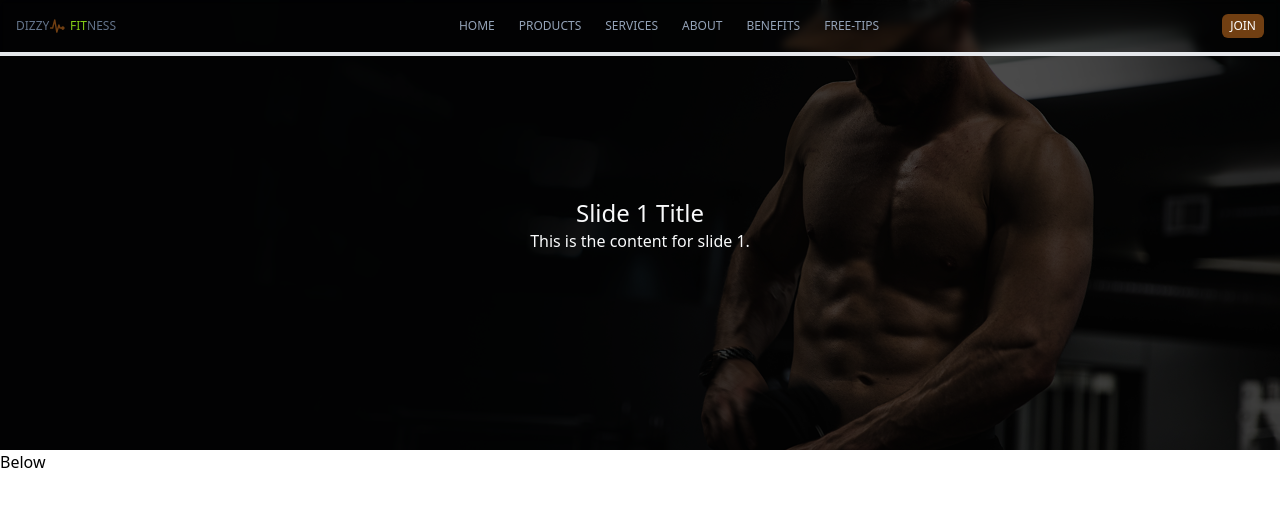
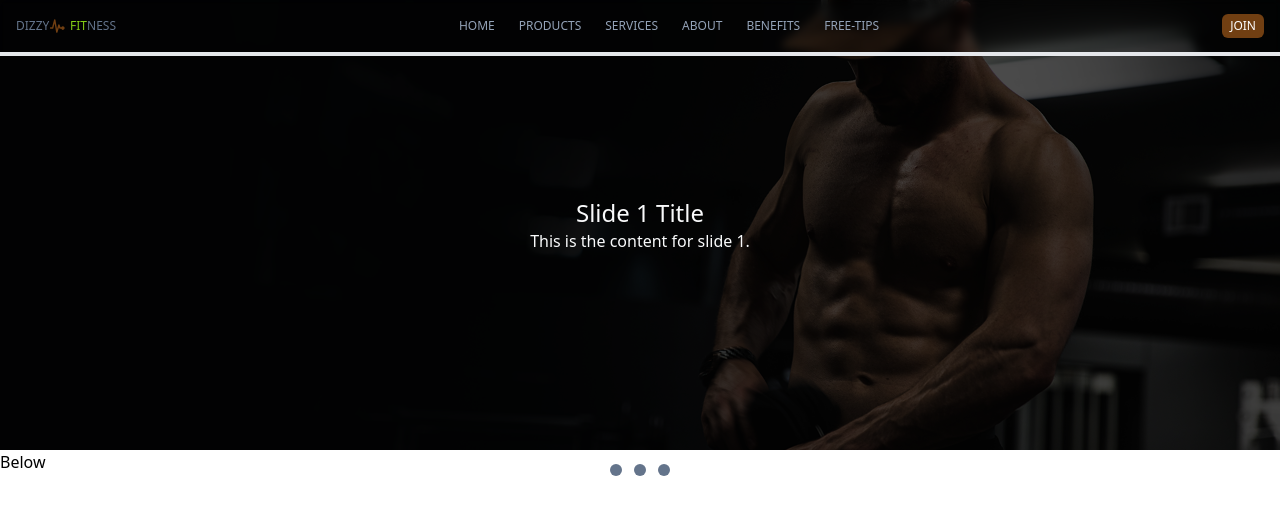
Before and after one commit to janeAnezi/DizzyFitness, a React (Vite) app: page / in a window 1280 px wide. Shown: the top 514 px of the page. Built offline with nearby package versions, Linux system fonts and the light colour scheme.

Commit message:
update home page

```diff
--- a/src/Component/Slider.jsx
+++ b/src/Component/Slider.jsx
@@ -3,6 +3,7 @@ import h1Hero from "../assets/img/hero/h1_hero.png";
 import gallery4 from "../assets/img/gallery/herobg2.jpeg";
 import gallery1 from "../assets/img/gallery/gallery4.png";
 import { IoIosArrowForward,  IoIosArrowBack  } from "react-icons/io";
+import { GoDotFill } from "react-icons/go";
 
 const Slider = () => {
   const slides = [
@@ -33,6 +34,7 @@ const Slider = () => {
     setCurrIndex(lastSlide ? 0 : currIndex + 1);
   }
 
+
   return (
     <div className="max-w-[1400px] h-[450px] w-full m-auto relative group">
       <div style={{backgroundImage: `url(${slides[currIndex].background})`}}
@@ -51,6 +53,20 @@ const Slider = () => {
           className="hidden group-hover:block absolute top-[50%] -translate-x-0 translate-y-[-50%] right-5 text-2xl text-gray-400 cursor-pointer z-10">
             <IoIosArrowForward size={30} onClick={nextSlide}/>
         </div>
+
+        <div className="flex top-4 justify-center py-2">
+          {slides.map((slide, slideIndex)=> (
+            <div
+             key={slideIndex}
+             onClick={() => setCurrIndex(slideIndex)}
+             className={`text-2xl cursor-pointer ${
+               slideIndex === currIndex ? "text-gray-50" : "text-slate-500"
+             }`}
+           >
+              <GoDotFill className="text-slate-500" />
+            </div>
+          ))}
+        </div>
     </div>
   );
 };
```
